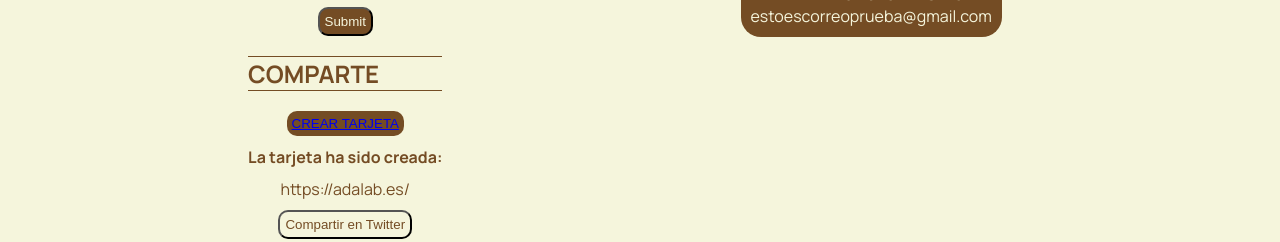
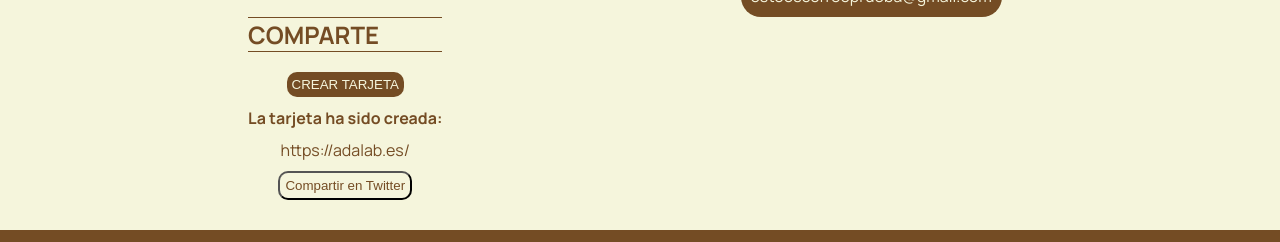
Before and after one commit to rocio-ld/project-promo-z-module2-team1, a website built with Vite: page src/form.html in a window 1280 px wide. Shown: the part 740-982 px from the top of the page. Built offline with nearby package versions, Linux system fonts and the light colour scheme; files whose address does not match are found by name.

Commit message:
change button enviar

```diff
--- a/src/form.html
+++ b/src/form.html
@@ -8,6 +8,7 @@
  <link rel="preconnect" href="https://fonts.googleapis.com">
 <link rel="preconnect" href="https://fonts.gstatic.com" crossorigin>
 <link href="https://fonts.googleapis.com/css2?family=Manrope:wght@200..800&display=swap" rel="stylesheet">
+<link rel="stylesheet" href="https://cdnjs.cloudflare.com/ajax/libs/font-awesome/6.0.0-beta3/css/all.min.css">
 </head>
 <body>
   <load src="partials/header.html"/>
--- a/src/partials/dropdown.html
+++ b/src/partials/dropdown.html
@@ -53,14 +53,13 @@
                 </div>
                 <label  for="email">Email:</label>
                 <input type="email" name="email" id="email" placeholder="example@example.com" required class="js-mail">
-                <input class="form__btn" type="submit" name="" id="">
             </form>
         </article>
         <article class="share">
             <h2 class="drop js-share">COMPARTE</h2>
             <div class="share__create js-create-share">
                 <button class="share__create--btnCreate">
-                    <a href="./card.html">CREAR TARJETA</a>
+                    <a  class="create-card" href="./card.html">CREAR TARJETA</a>
                 </button>
                 <h4 class="share__create--notice">La tarjeta ha sido creada:</h4>
                 <a class="share__create--url" href="https://adalab.es/">https://adalab.es/</a>
--- a/src/scss/layout/_form.scss
+++ b/src/scss/layout/_form.scss
@@ -90,16 +90,22 @@
         gap: 10px;
         color: rgb(116,76,36);
         padding: 10px;
+
         &--btnCreate {
             padding: 5px;
             color: $background;
             background-color: rgb(116,76,36);
             border: none;
             border-radius: 10px;
+            margin: auto;
+
+
+
         }
         &--url {
             text-decoration: none;
             color: rgb(116,76,36);
+
         }
         &--twitter {
             padding: 5px;
@@ -127,3 +133,8 @@
     padding: 5px;
     border-radius: 10px;
     }
+
+    .create-card{
+        text-decoration: none;
+        color: beige;
+    }
```
